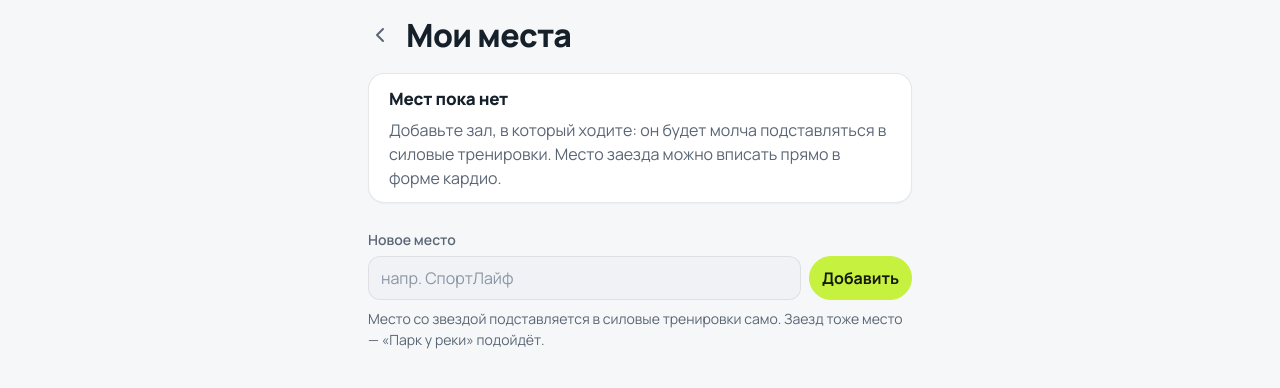
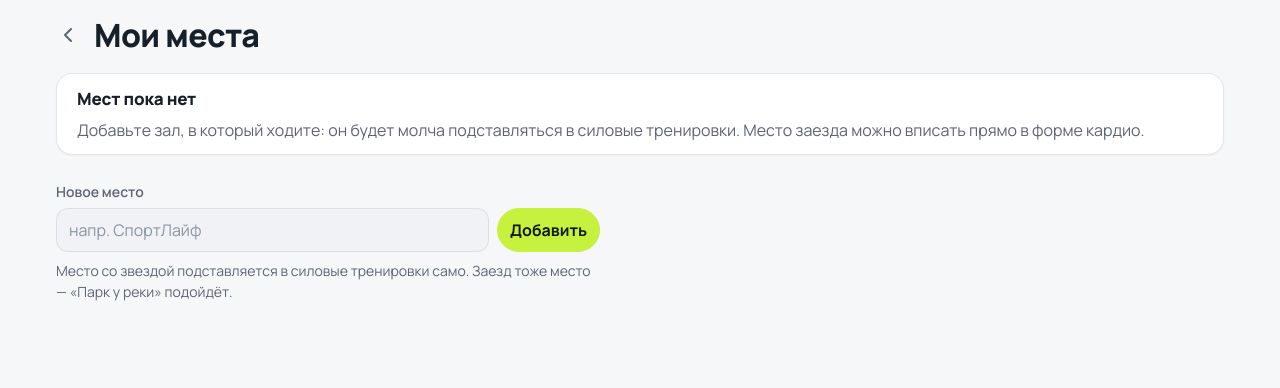
Before and after one commit to romanpaltsev/trainova, a Django app: page /profile/locations/ in a window 1280 px wide. Shown: the part 76-464 px from the top of the page. Run offline with Django 5.2, Linux system fonts and the light colour scheme; the visitor is signed in with stand-in values (Sample User, id 1); data that the repository does not hold is empty; parts of the project's set-up code (start-up, migrations or seed data) failed here and were passed over; some libraries are stand-ins or nearby versions.

Commit message:
мои виды спорта, места и экспорт сетками
На ПК строки «Моих видов спорта» и «Моих мест» — доской карточек
(своим классом app-rows-board: те же строки живут в профиле и каталоге),
у мест — на корне #location-rows, который свапает сам себя. Форма нового
места шириной с форму. «Экспорт и импорт» — история и справочник двумя
колонками, кнопки по содержимому (app-btn-fill вместо w-100). Узкие меры
у страниц убраны, мобильная геометрия сверена.

Co-Authored-By: Claude Opus 5.5 <noreply@anthropic.com>

```diff
--- a/static/css/app.css
+++ b/static/css/app.css
@@ -2116,6 +2116,10 @@ a.btn {
 .app-transfer-group > .app-section-title { margin-bottom: 0; }
 
 .app-transfer-group + .app-transfer-group { margin-top: var(--app-space-8); }
+
+/* Обёртка двух групп «Экспорта и импорта»: на телефоне бокса не образует,
+   на ПК — две колонки (блок 768). */
+.app-transfer { display: contents; }
 
 /* Панель, к которой прокручивает якорь после загрузки справочника: шапка сайта
    липкая и накрыла бы её заголовок. */
@@ -2440,6 +2444,32 @@ a.btn {
   .app-main-form { --app-measure: var(--app-measure-form); }
   .app-main-read { --app-measure: var(--app-measure-read); }
 
+  /* ---------- Справочники и обмен данными ----------
+
+     Строки «Моих видов спорта» и «Моих мест» — доской: на широкой странице
+     столбик карточек во всю ширину читался растянутым телефоном. Своим
+     классом, а не .app-rows: те же строки живут в профиле и в каталоге.
+     Форма нового места — шириной с форму, слева под доской. «Экспорт и
+     импорт» — история и справочник двумя колонками, кнопки по содержимому. */
+  .app-rows-board {
+    display: grid;
+    grid-template-columns: repeat(var(--app-board-cols), minmax(0, 1fr));
+    gap: var(--app-space-2) var(--app-space-4);
+  }
+  .app-rows-board > .app-empty { grid-column: 1 / -1; }
+  .app-location-add {
+    max-width: var(--app-measure-form);
+    margin-inline: 0;
+  }
+  .app-transfer {
+    display: grid;
+    grid-template-columns: repeat(2, minmax(0, 1fr));
+    gap: var(--app-space-8);
+    align-items: start;
+  }
+  .app-transfer > .app-transfer-group + .app-transfer-group { margin-top: 0; }
+  .app-transfer .app-btn-fill { width: auto; }
+
   /* ---------- Профиль ----------
 
      Дашборд из карточек: на 768 две колонки, карточка пользователя во всю
--- a/templates/workouts/_location_rows.html
+++ b/templates/workouts/_location_rows.html
@@ -7,7 +7,7 @@
   #modal попадает пустой остаток ответа и модалка закрывается сама (приём
   SportCreateView). Звезда бьёт в блок напрямую, ей oob не нужен.
 {% endcomment %}
-<div id="location-rows" class="app-rows"{% if oob %} hx-swap-oob="true"{% endif %}>
+<div id="location-rows" class="app-rows app-rows-board"{% if oob %} hx-swap-oob="true"{% endif %}>
   {% for location in locations %}
     <div class="app-row">
       <span class="app-row-icon">{% include "includes/pin.html" with size=20 only %}</span>
--- a/templates/workouts/_upload_form.html
+++ b/templates/workouts/_upload_form.html
@@ -17,6 +17,6 @@
       <div class="invalid-feedback d-block">{{ message }}</div>
     {% endfor %}
   </div>
-  <button type="submit" class="btn btn-accent w-100" :disabled="sending"
+  <button type="submit" class="btn btn-accent app-btn-fill" :disabled="sending"
           x-text="sending ? 'Загружаем…' : 'Загрузить'">Загрузить</button>
 </form>
--- a/templates/workouts/my_locations.html
+++ b/templates/workouts/my_locations.html
@@ -1,8 +1,6 @@
 {% extends "base.html" %}
 
 {% block title %}Мои места · Дневник тренировок{% endblock %}
-
-{% block main_class %}app-main-form{% endblock %}
 
 {% block content %}
 <div class="app-screen-head">
@@ -22,7 +20,7 @@
   работать целиком без JS. Ввод существующего названия не ошибка — приходит
   сообщение «оно уже есть», а не красное поле.
 {% endcomment %}
-<form method="post" class="mt-3">
+<form method="post" class="mt-3 app-location-add">
   {% csrf_token %}
   <label class="form-label" for="location-name">Новое место</label>
   <div class="d-flex gap-2">
--- a/templates/workouts/my_sports.html
+++ b/templates/workouts/my_sports.html
@@ -1,8 +1,6 @@
 {% extends "base.html" %}
 
 {% block title %}Мои виды спорта · Дневник тренировок{% endblock %}
-
-{% block main_class %}app-main-form{% endblock %}
 
 {% block content %}
 <div class="app-screen-head">
@@ -15,7 +13,7 @@
   <h1 class="app-page-title mb-0">Мои виды спорта</h1>
 </div>
 
-<div class="app-rows">
+<div class="app-rows app-rows-board">
   {% for sport in sports %}
     <div class="app-row">
       <span class="app-sport-dot" style="--dot: var(--app-sport-{{ sport.color_key }})"></span>
```
Also changed, not shown: templates/workouts/data_transfer.html (+6 -5 lines).
